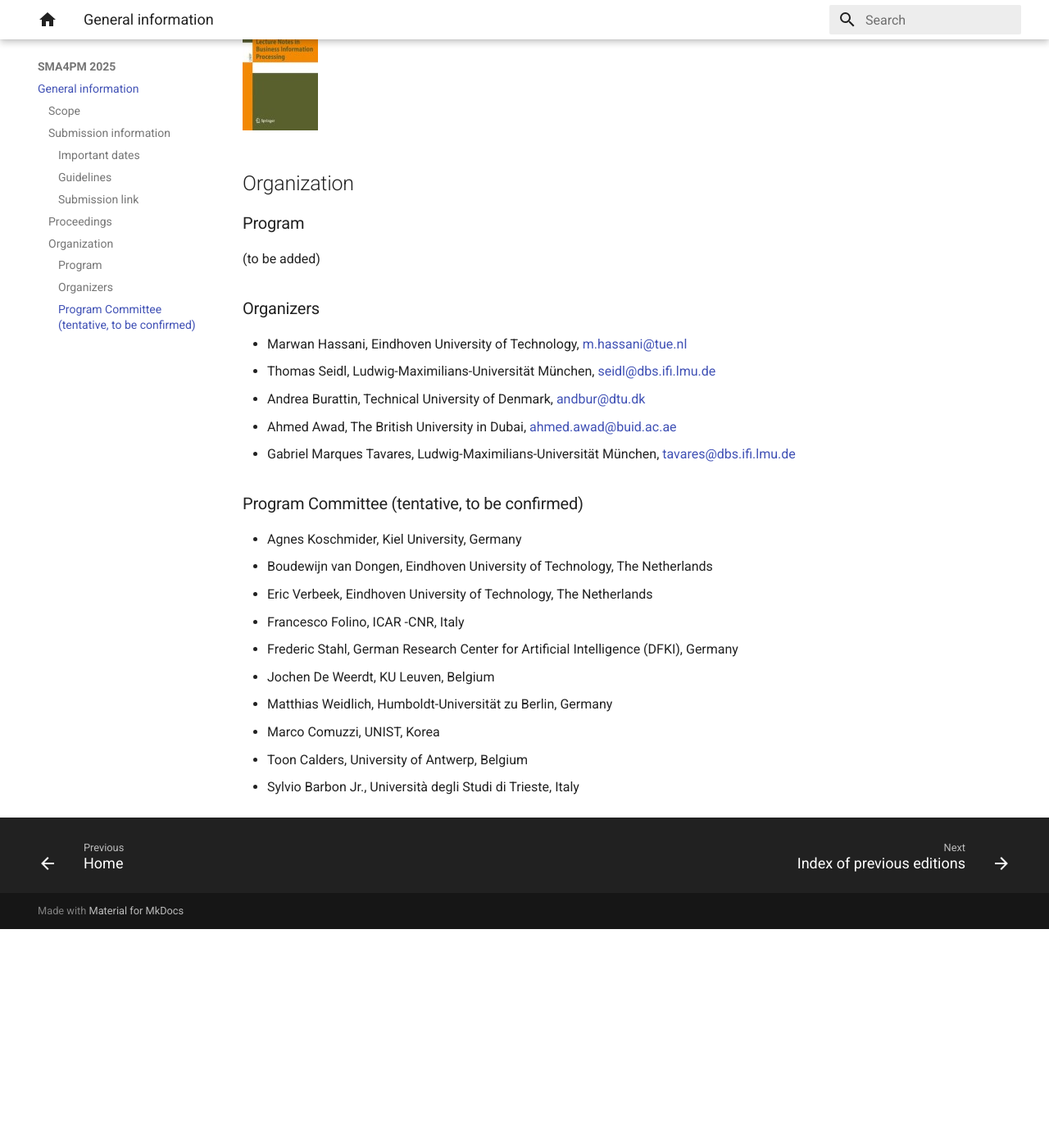
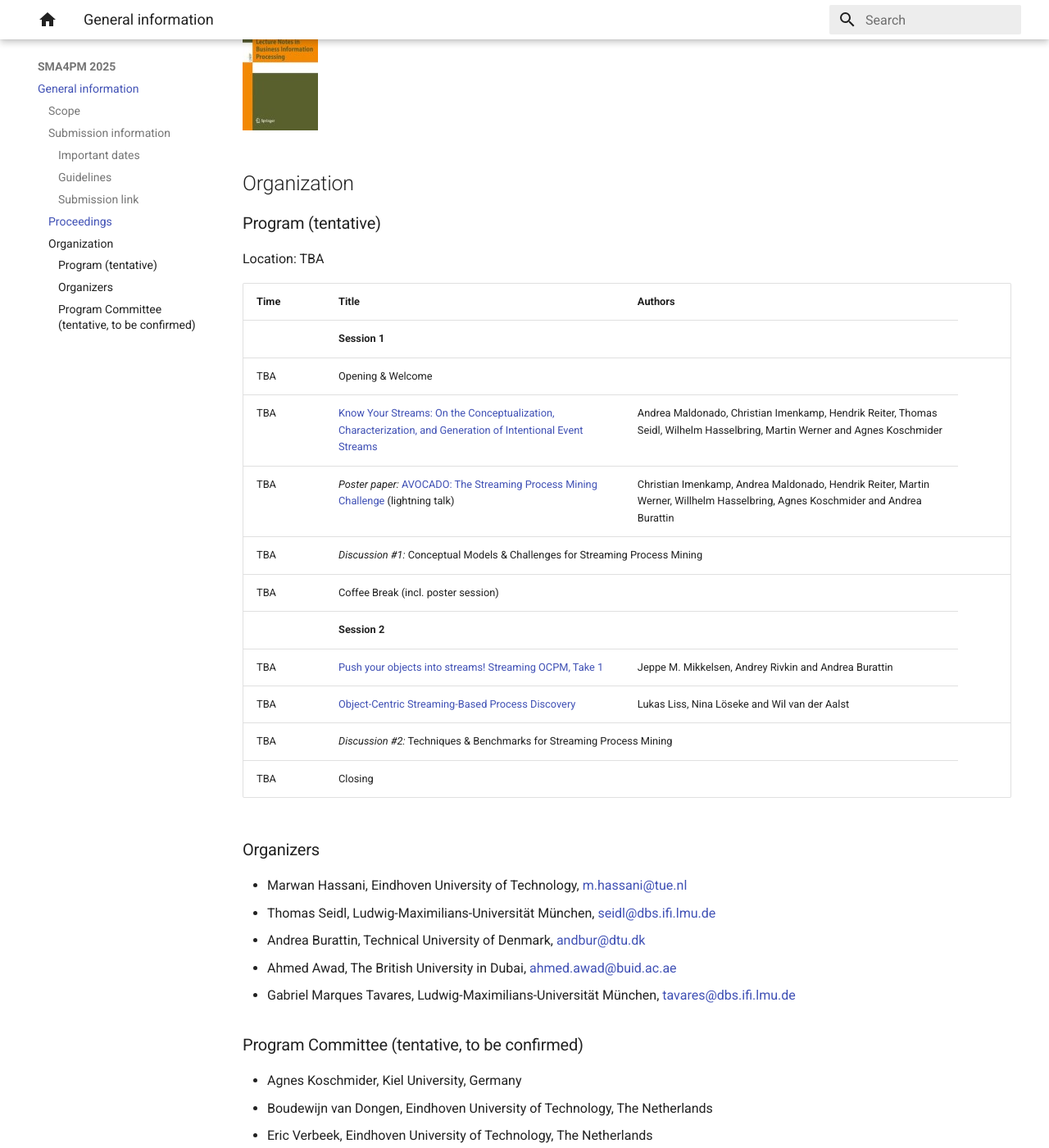
Before and after one commit to sma4pm/sma4pm.github.io, an MkDocs documentation site: the page built from docs/2025/index.md, in a window 1280 px wide and 1400 px high, scrolled down 3859 px. Shown: the whole window at 82% size. Built offline with MkDocs 1.6.1 and Material for MkDocs 9.7.7, drawn with Linux system fonts in a browser that asks for light colours; before the commit the page ends 4992 px from its top, so only the background shows below that.

Commit message:
Added tentative program

```diff
--- a/docs/2025/index.md
+++ b/docs/2025/index.md
@@ -107,19 +107,25 @@
 ![](/media/lnbip.jpg)
 
 ## Organization
-### Program
-<!--
-Location: Room 15, Building 116, DTU (Date: October 14th 2024)
+### Program (tentative)
 
-| Time  	| Title 										| Authors 									|
-|  -------         |---------------------------------------------------------------------------------------| ---------------------------------------------------------		|
-| 09:00-09:15 	| Opening 										| Workshop Co-Chairs 								|
-| 09:15 - 09:45 | [Detect & Conquer: Template-Based Analysis of Processes using Complex Event Processing](../papers/2024-2.pdf) | Christian Imenkamp, Samira Akili, Matthias Weidlich and Agnes Koschmider 	|
-| 09:45 - 10:15 | [Task-Free Continual Learning with Dynamic Loss for Online Next Activity Prediction](../papers/2024-1.pdf)	| Tamara Verbeek, Ruozhu Yao and Marwan Hassani 				|
-| 10:15 - 10:30 | Open discussions & Closing | All SMA4PM participants
-| 10:30 | Coffee Break|
--->
-(to be added)
+Location: TBA
+
+| Time | Title | Authors |
+|--|--| --|
+| | **Session 1** |
+| TBA <td colspan=2> Opening & Welcome | |
+| TBA | [Know Your Streams: On the Conceptualization, Characterization, and Generation of Intentional Event Streams](#) | Andrea Maldonado, Christian Imenkamp, Hendrik Reiter, Thomas Seidl, Wilhelm Hasselbring, Martin Werner and Agnes Koschmider	|
+| TBA | *Poster paper:* [AVOCADO: The Streaming Process Mining Challenge](#) (lightning talk)	| Christian Imenkamp, Andrea Maldonado, Hendrik Reiter, Martin Werner, Willhelm Hasselbring, Agnes Koschmider and Andrea Burattin |
+| TBA <td colspan=2> *Discussion #1:* Conceptual Models & Challenges for Streaming Process Mining ||
+| TBA <td colspan=2> Coffee Break (incl. poster session) |
+| | **Session 2** |
+| TBA | [Push your objects into streams! Streaming OCPM, Take 1](#) | Jeppe M. Mikkelsen, Andrey Rivkin and Andrea Burattin	|
+| TBA | [Object-Centric Streaming-Based Process Discovery](#) | Lukas Liss, Nina Löseke and Wil van der Aalst |
+| TBA <td colspan=2> *Discussion #2:* Techniques & Benchmarks for Streaming Process Mining |
+| TBA | Closing
+
+
 ### Organizers
 
 * Marwan Hassani, Eindhoven University of Technology, <m.hassani@tue.nl>
```
